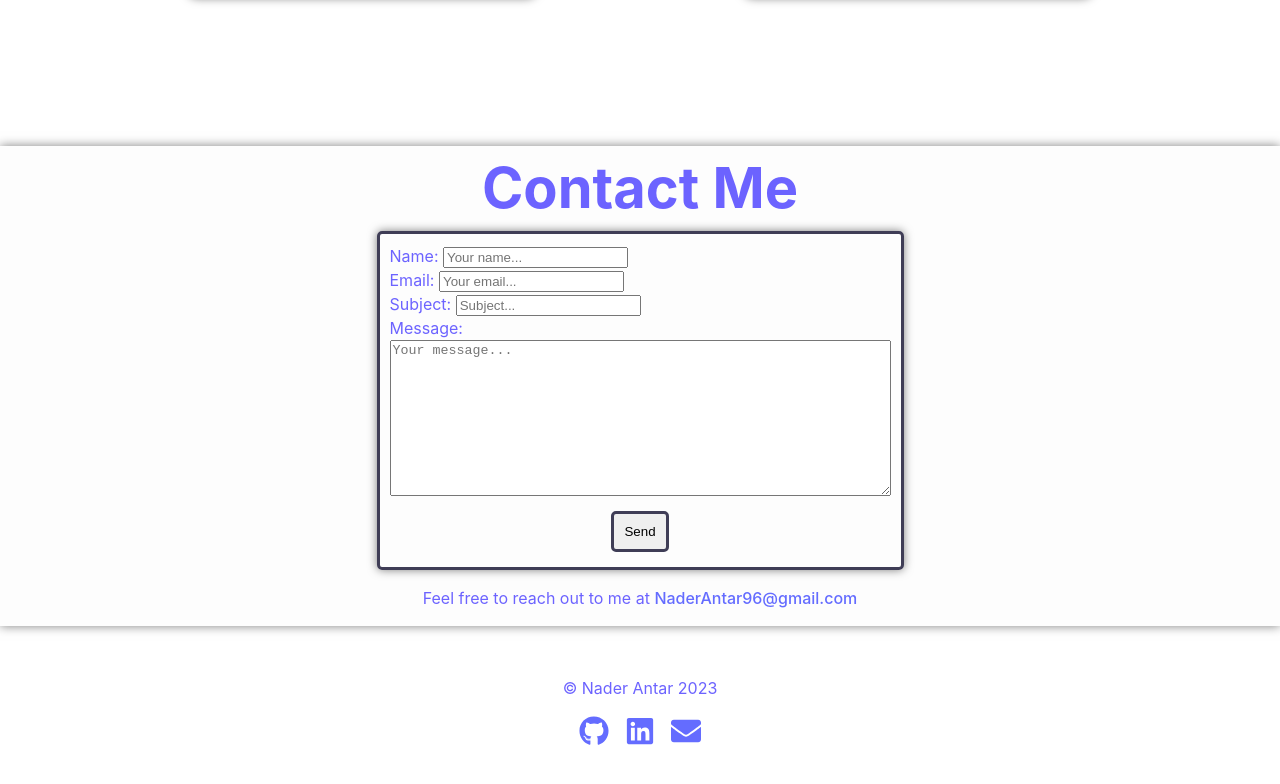
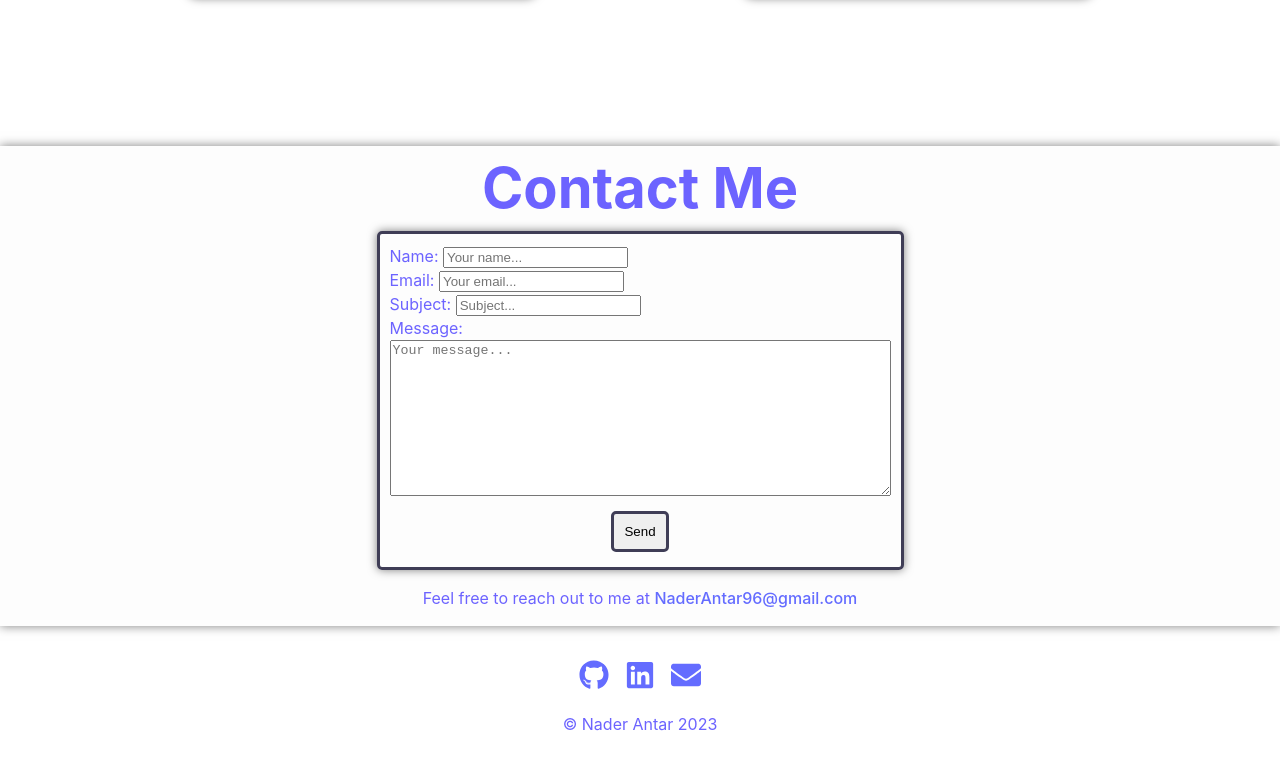
Before and after one commit to nadocodes/nader-antar, a React (Vite) app: page / in a window 1280 px wide. Shown: the part 2131-2915 px from the top of the page. Built offline with nearby package versions, Linux system fonts and the light colour scheme.

Commit message:
updated footer layout

```diff
--- a/src/components/Footer/Footer.tsx
+++ b/src/components/Footer/Footer.tsx
@@ -5,7 +5,6 @@ import './Footer.css'
 function Footer() {
   return (
     <div className='Footer'>
-        <p>© Nader Antar 2023</p>
         <div className='footerLinks'>
           <a href='https://github.com/nadocodes' target='_blank' rel='noopener noreferrer'>
             <FaGithub size={30} />
@@ -17,6 +16,7 @@ function Footer() {
             <FaEnvelope size={30} />
           </a>
         </div>
+        <p>© Nader Antar 2023</p>
     </div>
   )
 }
```
